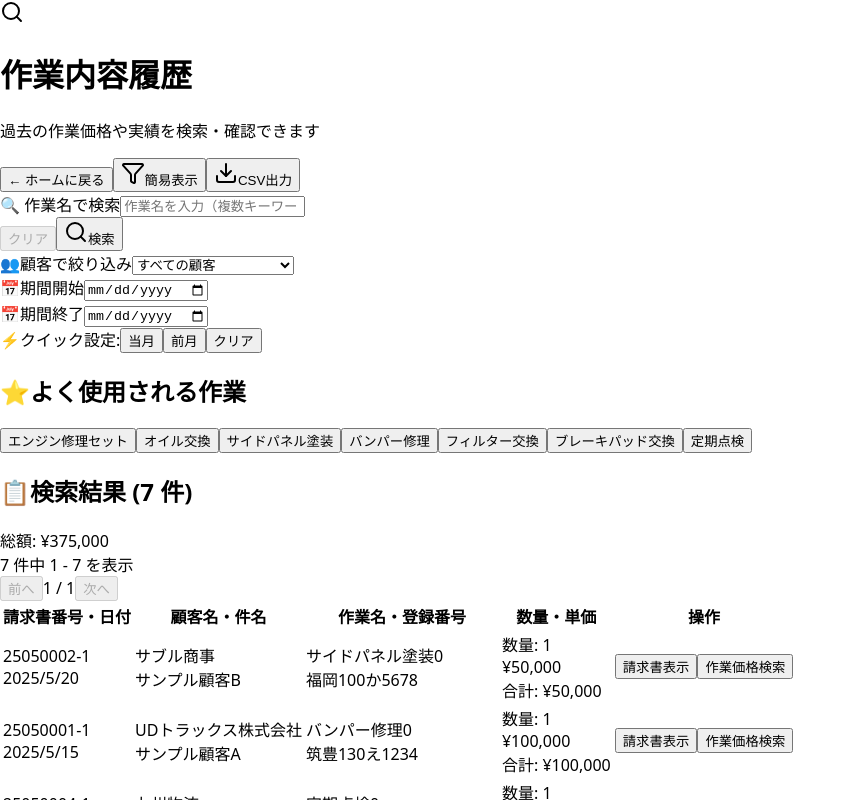
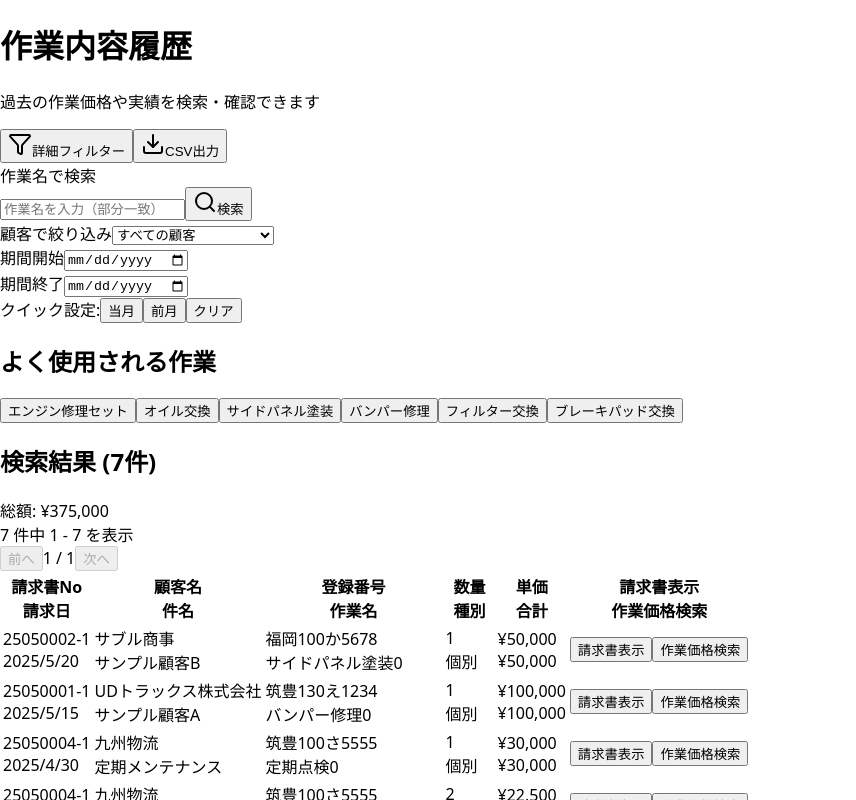
Before and after one commit to TAKA1040/bankincafe, a Next.js app: page /work-history in a window 1280 px wide. Both pictures are taken after a click on the button "詳細フィルター". Shown: the top 800 px of the page, without its empty margins (0-856 px from the left). Built offline with nearby package versions, Linux system fonts and the light colour scheme.

Commit message:
feat: apply professional design improvements to work-history page

```diff
--- a/src/app/work-history/page.tsx
+++ b/src/app/work-history/page.tsx
@@ -420,40 +420,29 @@ export default function WorkHistoryPage() {
 
   return (
     <SecurityWrapper requirePin={true}>
-      <div className="min-h-screen bg-gradient-to-br from-slate-50 via-blue-50 to-indigo-50 p-6">
-        <div className="max-w-7xl mx-auto space-y-8">
+      <div className="min-h-screen bg-gray-50 p-6">
+        <div className="max-w-7xl mx-auto space-y-6">
           {/* ヘッダー */}
-          <div className="bg-white/80 backdrop-blur-sm rounded-2xl shadow-xl border border-white/20 p-8">
+          <div className="bg-white rounded-lg shadow-sm border p-6">
             <div className="flex justify-between items-center">
               <div>
-                <div className="flex items-center gap-3 mb-3">
-                  <div className="w-12 h-12 bg-gradient-to-r from-blue-500 to-indigo-600 rounded-xl flex items-center justify-center">
-                    <Search className="h-6 w-6 text-white" />
-                  </div>
-                  <h1 className="text-4xl font-bold bg-gradient-to-r from-gray-800 to-gray-600 bg-clip-text text-transparent">
-                    作業内容履歴
-                  </h1>
-                </div>
-                <p className="text-gray-600 text-lg">過去の作業価格や実績を検索・確認できます</p>
+                <h1 className="text-3xl font-bold text-gray-900 mb-2">
+                  作業内容履歴
+                </h1>
+                <p className="text-gray-600">過去の作業価格や実績を検索・確認できます</p>
               </div>
               <div className="flex space-x-3">
                 <button
-                  onClick={handleBack}
-                  className="bg-gray-500 text-white px-6 py-3 rounded-xl hover:bg-gray-600 transition-all duration-200 font-medium shadow-lg hover:shadow-xl transform hover:-translate-y-0.5"
-                >
-                  ← ホームに戻る
-                </button>
-                <button
                   onClick={() => setShowAdvancedFilters(!showAdvancedFilters)}
-                  className="bg-indigo-500 text-white px-6 py-3 rounded-xl hover:bg-indigo-600 transition-all duration-200 font-medium shadow-lg hover:shadow-xl transform hover:-translate-y-0.5 flex items-center border border-blue-400/30"
+                  className="bg-gray-600 text-white px-4 py-2 rounded-md hover:bg-gray-700 transition-colors flex items-center"
                 >
                   <Filter className="h-4 w-4 mr-2" />
-                  {showAdvancedFilters ? '簡易表示' : '詳細フィルター'}
+                  詳細フィルター
                 </button>
                 {searchResults.length > 0 && (
                   <button
                     onClick={exportToCSV}
-                    className="bg-emerald-500 text-white px-6 py-3 rounded-xl hover:bg-emerald-600 transition-all duration-200 font-medium shadow-lg hover:shadow-xl transform hover:-translate-y-0.5 flex items-center"
+                    className="bg-green-600 text-white px-4 py-2 rounded-md hover:bg-green-700 transition-colors flex items-center"
                   >
                     <Download className="h-4 w-4 mr-2" />
                     CSV出力
@@ -464,35 +453,25 @@ export default function WorkHistoryPage() {
           </div>
 
           {/* 検索フィルター */}
-          <div className="bg-white/80 backdrop-blur-sm rounded-2xl shadow-xl border border-white/20 p-8">
-            <div className="space-y-6">
+          <div className="bg-white rounded-lg shadow-sm border p-6">
+            <div className="space-y-4">
               {/* 基本検索 */}
-              <div className="flex gap-6">
-                <div className="flex-1">
-                  <label className="block text-sm font-semibold text-gray-700 mb-3">🔍 作業名で検索</label>
+              <div>
+                <label className="block text-sm font-medium text-gray-700 mb-2">作業名で検索</label>
+                <div className="flex gap-3">
                   <input
                     type="text"
                     value={searchKeyword}
                     onChange={(e) => setSearchKeyword(e.target.value)}
-                    placeholder="作業名を入力（複数キーワード対応）"
-                    className="w-full px-6 py-4 bg-white/10 backdrop-blur-sm border-2 border-white/20 rounded-2xl focus:outline-none focus:ring-4 focus:ring-blue-400/30 focus:border-blue-400 transition-all duration-300 text-white font-medium shadow-xl placeholder-blue-200"
+                    placeholder="作業名を入力（部分一致）"
+                    className="flex-1 px-3 py-2 border border-gray-300 rounded-md focus:outline-none focus:ring-2 focus:ring-blue-500 focus:border-blue-500"
                     onKeyDown={(e) => { if (e.key === 'Escape') setSearchKeyword(''); if (e.key === 'Enter') handleSearch() }}
                   />
-                </div>
-                <div className="flex items-end gap-3">
                   <button
-                    onClick={() => { setSearchKeyword(''); setDebouncedKeyword(''); setCurrentPage(1) }}
-                    disabled={!searchKeyword}
-                    className={`px-6 py-4 rounded-2xl border-2 font-bold transition-all duration-300 shadow-xl ${searchKeyword ? 'bg-white/10 text-white border-white/30 hover:bg-white/20 hover:shadow-2xl transform hover:-translate-y-0.5' : 'bg-white/5 text-white/30 border-white/10 cursor-not-allowed'}`}
-                    title="検索キーワードをクリア"
+                    onClick={handleSearch}
+                    className="bg-blue-600 text-white px-6 py-2 rounded-md hover:bg-blue-700 transition-colors flex items-center"
                   >
-                    クリア
-                  </button>
-                  <button
-                    onClick={() => { setCurrentPage(1); handleSearch() }}
-                    className="bg-gradient-to-r from-blue-500 to-indigo-600 text-white px-8 py-4 rounded-2xl hover:from-blue-600 hover:to-indigo-700 transition-all duration-300 font-bold shadow-xl hover:shadow-2xl transform hover:-translate-y-0.5 flex items-center border border-blue-400/30"
-                  >
-                    <Search className="h-5 w-5 mr-2" />
+                    <Search className="h-4 w-4 mr-2" />
                     検索
                   </button>
                 </div>
@@ -500,16 +479,13 @@ export default function WorkHistoryPage() {
 
               {/* 詳細フィルター */}
               {showAdvancedFilters && (
-                <div className="grid grid-cols-1 md:grid-cols-3 gap-8 pt-8 border-t-2 border-white/20">
+                <div className="grid grid-cols-1 md:grid-cols-3 gap-4 pt-4 border-t">
                   <div>
-                    <label className="block text-lg font-bold text-white mb-4 flex items-center">
-                      <span className="text-2xl mr-3">👥</span>
-                      顧客で絞り込み
-                    </label>
+                    <label className="block text-sm font-medium text-gray-700 mb-2">顧客で絞り込み</label>
                     <select
                       value={customerFilter}
                       onChange={(e) => setCustomerFilter(e.target.value)}
-                      className="w-full px-6 py-4 bg-white/10 backdrop-blur-sm border-2 border-white/20 rounded-2xl focus:outline-none focus:ring-4 focus:ring-blue-400/30 focus:border-blue-400 transition-all duration-300 text-white font-medium shadow-xl"
+                      className="w-full px-3 py-2 border border-gray-300 rounded-md focus:outline-none focus:ring-2 focus:ring-blue-500 focus:border-blue-500"
                     >
                       <option value="">すべての顧客</option>
                       {customers.map(customer => (
@@ -520,56 +496,44 @@ export default function WorkHistoryPage() {
                     </select>
                   </div>
                   <div>
-                    <label className="block text-lg font-bold text-white mb-4 flex items-center">
-                      <span className="text-2xl mr-3">📅</span>
-                      期間開始
-                    </label>
+                    <label className="block text-sm font-medium text-gray-700 mb-2">期間開始</label>
                     <input
                       type="date"
                       value={dateFrom}
                       onChange={(e) => setDateFrom(e.target.value)}
-                      className="w-full px-6 py-4 bg-white/10 backdrop-blur-sm border-2 border-white/20 rounded-2xl focus:outline-none focus:ring-4 focus:ring-blue-400/30 focus:border-blue-400 transition-all duration-300 text-white font-medium shadow-xl"
+                      className="w-full px-3 py-2 border border-gray-300 rounded-md focus:outline-none focus:ring-2 focus:ring-blue-500 focus:border-blue-500"
                     />
                   </div>
                   <div>
-                    <label className="block text-lg font-bold text-white mb-4 flex items-center">
-                      <span className="text-2xl mr-3">📅</span>
-                      期間終了
-                    </label>
+                    <label className="block text-sm font-medium text-gray-700 mb-2">期間終了</label>
                     <input
                       type="date"
                       value={dateTo}
                       onChange={(e) => setDateTo(e.target.value)}
-                      className="w-full px-6 py-4 bg-white/10 backdrop-blur-sm border-2 border-white/20 rounded-2xl focus:outline-none focus:ring-4 focus:ring-blue-400/30 focus:border-blue-400 transition-all duration-300 text-white font-medium shadow-xl"
+                      className="w-full px-3 py-2 border border-gray-300 rounded-md focus:outline-none focus:ring-2 focus:ring-blue-500 focus:border-blue-500"
                     />
                   </div>
-                  <div className="md:col-span-3 flex items-center gap-6 pt-6">
-                    <span className="text-lg font-bold text-white flex items-center">
-                      <span className="text-2xl mr-3">⚡</span>
-                      クイック設定:
-                    </span>
-                    <button onClick={setCurrentMonth} className="px-6 py-3 bg-blue-500/20 border-2 border-blue-400/30 text-blue-200 rounded-2xl hover:bg-blue-500/30 hover:border-blue-400/50 transition-all duration-300 font-semibold shadow-xl hover:shadow-2xl transform hover:-translate-y-0.5">当月</button>
-                    <button onClick={setPrevMonth} className="px-6 py-3 bg-orange-500/20 border-2 border-orange-400/30 text-orange-200 rounded-2xl hover:bg-orange-500/30 hover:border-orange-400/50 transition-all duration-300 font-semibold shadow-xl hover:shadow-2xl transform hover:-translate-y-0.5">前月</button>
-                    <button onClick={clearDateRange} className="px-6 py-3 bg-gray-500/20 border-2 border-gray-400/30 text-gray-200 rounded-2xl hover:bg-gray-500/30 hover:border-gray-400/50 transition-all duration-300 font-semibold shadow-xl hover:shadow-2xl transform hover:-translate-y-0.5">クリア</button>
+                  <div className="md:col-span-3 flex items-center gap-3 pt-2">
+                    <span className="text-sm font-medium text-gray-700">クイック設定:</span>
+                    <button onClick={setCurrentMonth} className="px-3 py-1 bg-blue-100 text-blue-700 rounded-md hover:bg-blue-200 transition-colors text-sm">当月</button>
+                    <button onClick={setPrevMonth} className="px-3 py-1 bg-orange-100 text-orange-700 rounded-md hover:bg-orange-200 transition-colors text-sm">前月</button>
+                    <button onClick={clearDateRange} className="px-3 py-1 bg-gray-100 text-gray-700 rounded-md hover:bg-gray-200 transition-colors text-sm">クリア</button>
                   </div>
                 </div>
               )}
             </div>
           </div>
 
-          {/* 作業名候補 */}
+          {/* よく使用される作業 */}
           {!searchKeyword && workSuggestions.length > 0 && (
-            <div className="bg-white/10 backdrop-blur-xl rounded-3xl shadow-2xl border border-white/20 p-10">
-              <h2 className="text-2xl font-bold text-white mb-6 flex items-center">
-                <span className="text-3xl mr-3">⭐</span>
-                よく使用される作業
-              </h2>
-              <div className="flex flex-wrap gap-4">
-                {workSuggestions.map(workName => (
+            <div className="bg-white rounded-lg shadow-sm border p-6">
+              <h2 className="text-lg font-semibold text-gray-900 mb-4">よく使用される作業</h2>
+              <div className="flex flex-wrap gap-2">
+                {workSuggestions.slice(0, 6).map(workName => (
                   <button
                     key={workName}
                     onClick={() => { setCurrentPage(1); selectWorkSuggestion(workName) }}
-                    className="bg-gradient-to-r from-white/20 to-indigo-400/20 backdrop-blur-sm text-blue-100 px-6 py-3 rounded-full hover:from-blue-400/30 hover:to-indigo-400/30 transition-all duration-300 font-semibold shadow-xl hover:shadow-2xl transform hover:-translate-y-1 border border-blue-400/30"
+                    className="bg-blue-100 text-blue-800 px-3 py-1 rounded-full text-sm hover:bg-blue-200 transition-colors"
                   >
                     {workName}
                   </button>
@@ -580,67 +544,79 @@ export default function WorkHistoryPage() {
 
           {/* 統計情報 */}
           {workStats && (
-            <div className="bg-white/10 backdrop-blur-xl rounded-3xl shadow-2xl border border-white/20 p-10">
-              <h2 className="text-2xl font-bold text-white mb-6 flex items-center">
-                <span className="text-3xl mr-3">📊</span>
+            <div className="bg-white rounded-lg shadow-sm border p-6">
+              <h2 className="text-lg font-semibold text-gray-900 mb-4">
                 「{searchKeyword}」の統計情報
               </h2>
-              <div className="grid grid-cols-2 md:grid-cols-4 gap-8">
-                <div className="bg-gradient-to-br from-blue-500/20 to-blue-600/20 backdrop-blur-sm p-8 rounded-3xl border border-blue-400/30 shadow-2xl hover:shadow-3xl transition-all duration-300 transform hover:-translate-y-1">
-                  <div className="text-lg font-bold text-blue-200 mb-2">実施回数</div>
-                  <div className="text-4xl font-black text-white">{workStats.count}</div>
+              <div className="grid grid-cols-2 md:grid-cols-4 gap-4">
+                <div className="bg-blue-50 p-4 rounded-lg">
+                  <div className="text-sm font-medium text-blue-600 mb-1">実施回数</div>
+                  <div className="text-2xl font-bold text-blue-900">{workStats.count}回</div>
                   <div className="text-sm text-blue-300 mt-2">回</div>
                 </div>
-                <div className="bg-gradient-to-br from-emerald-500/20 to-emerald-600/20 backdrop-blur-sm p-8 rounded-3xl border border-emerald-400/30 shadow-2xl hover:shadow-3xl transition-all duration-300 transform hover:-translate-y-1">
-                  <div className="text-lg font-bold text-emerald-200 mb-2">平均単価</div>
-                  <div className="text-3xl font-black text-white">¥{workStats.avgPrice.toLocaleString()}</div>
+                <div className="bg-green-50 p-4 rounded-lg">
+                  <div className="text-sm font-medium text-green-600 mb-1">平均単価</div>
+                  <div className="text-2xl font-bold text-green-900">¥{workStats.avgPrice.toLocaleString()}</div>
                 </div>
-                <div className="bg-gradient-to-br from-orange-500/20 to-orange-600/20 backdrop-blur-sm p-8 rounded-3xl border border-orange-400/30 shadow-2xl hover:shadow-3xl transition-all duration-300 transform hover:-translate-y-1">
-                  <div className="text-lg font-bold text-orange-200 mb-2">価格帯</div>
-                  <div className="text-lg font-bold text-white">
+                <div className="bg-orange-50 p-4 rounded-lg">
+                  <div className="text-sm font-medium text-orange-600 mb-1">価格帯</div>
+                  <div className="text-sm font-bold text-orange-900">
                     ¥{workStats.minPrice.toLocaleString()} 〜 ¥{workStats.maxPrice.toLocaleString()}
                   </div>
                 </div>
-                <div className="bg-gradient-to-br from-purple-500/20 to-purple-600/20 backdrop-blur-sm p-8 rounded-3xl border border-purple-400/30 shadow-2xl hover:shadow-3xl transition-all duration-300 transform hover:-translate-y-1">
-                  <div className="text-lg font-bold text-purple-200 mb-2">総売上</div>
-                  <div className="text-3xl font-black text-white">¥{workStats.totalAmount.toLocaleString()}</div>
+                <div className="bg-purple-50 p-4 rounded-lg">
+                  <div className="text-sm font-medium text-purple-600 mb-1">総売上</div>
+                  <div className="text-2xl font-bold text-purple-900">¥{workStats.totalAmount.toLocaleString()}</div>
                 </div>
               </div>
             </div>
           )}
 
           {/* 検索結果 */}
-          <div className="bg-white/10 backdrop-blur-xl rounded-3xl shadow-2xl border border-white/20 overflow-hidden">
-            <div className="px-10 py-8 border-b-2 border-white/20 bg-gradient-to-r from-blue-500/10 to-indigo-500/10 backdrop-blur-sm">
+          <div className="bg-white rounded-lg shadow-sm border overflow-hidden">
+            <div className="px-6 py-4 border-b bg-gray-50">
               <div className="flex justify-between items-center">
-                <h2 className="text-3xl font-black text-white flex items-center">
-                  <span className="text-3xl mr-4">📋</span>
-                  検索結果 ({searchResults.length} 件)
+                <h2 className="text-lg font-semibold text-gray-900">
+                  検索結果 ({searchResults.length}件)
                 </h2>
                 {searchResults.length > 0 && (
-                  <div className="text-xl font-bold text-emerald-200 bg-emerald-500/20 border-2 border-emerald-400/30 text-emerald-200 rounded-2xl hover:bg-emerald-500/30 hover:border-emerald-400/50 transition-all duration-300 font-semibold shadow-xl hover:shadow-2xl transform hover:-translate-y-0.5 border border-emerald-400/30">
+                  <div className="text-lg font-semibold text-green-600">
                     総額: ¥{searchResults.reduce((sum, result) => sum + result.total, 0).toLocaleString()}
                   </div>
                 )}
               </div>
             </div>
+
             {searchResults.length > 0 && (
-              <div className="px-10 py-6 flex items-center justify-between text-lg text-blue-200 bg-blue-500/10 backdrop-blur-sm border-b border-white/10">
+              <div className="px-6 py-3 flex items-center justify-between text-sm text-gray-600 bg-gray-50 border-b">
                 <div>
-                  <span className="font-bold">{searchResults.length} 件中 {searchResults.length === 0 ? 0 : startIndex + 1} - {endIndex} を表示</span>
+                  {searchResults.length} 件中 {searchResults.length === 0 ? 0 : startIndex + 1} - {endIndex} を表示
                 </div>
-                <div className="flex items-center gap-4">
-                  <button onClick={goPrev} disabled={currentPage <= 1} className={`px-6 py-3 rounded-2xl font-bold transition-all duration-300 shadow-xl ${currentPage <= 1 ? 'bg-white/5 text-white/30 cursor-not-allowed border border-white/10' : 'bg-blue-500 text-white hover:bg-blue-600 hover:shadow-2xl transform hover:-translate-y-0.5 border border-blue-400/30'}`}>前へ</button>
-                  <span className="font-black text-white px-4 text-xl">{currentPage} / {pageCount}</span>
-                  <button onClick={goNext} disabled={currentPage >= pageCount} className={`px-6 py-3 rounded-2xl font-bold transition-all duration-300 shadow-xl ${currentPage >= pageCount ? 'bg-white/5 text-white/30 cursor-not-allowed border border-white/10' : 'bg-blue-500 text-white hover:bg-blue-600 hover:shadow-2xl transform hover:-translate-y-0.5 border border-blue-400/30'}`}>次へ</button>
+                <div className="flex items-center gap-2">
+                  <button
+                    onClick={goPrev}
+                    disabled={currentPage <= 1}
+                    className={`px-3 py-1 rounded text-sm ${currentPage <= 1 ? 'bg-gray-100 text-gray-400 cursor-not-allowed' : 'bg-blue-600 text-white hover:bg-blue-700'}`}
+                  >
+                    前へ
+                  </button>
+                  <span className="px-2">{currentPage} / {pageCount}</span>
+                  <button
+                    onClick={goNext}
+                    disabled={currentPage >= pageCount}
+                    className={`px-3 py-1 rounded text-sm ${currentPage >= pageCount ? 'bg-gray-100 text-gray-400 cursor-not-allowed' : 'bg-blue-600 text-white hover:bg-blue-700'}`}
+                  >
+                    次へ
+                  </button>
                 </div>
               </div>
             )}
+
             {searchResults.length === 0 ? (
-              <div className="p-8 text-center text-gray-500">
+              <div className="p-12 text-center text-gray-500">
                 <Search className="h-12 w-12 mx-auto mb-4 text-gray-300" />
-                <p>該当する作業履歴がありません</p>
-                <p className="text-sm mt-2">検索条件を変更して再度お試しください</p>
+                <p className="text-lg mb-2">該当する作業履歴がありません</p>
+                <p className="text-sm">検索条件を変更して再度お試しください</p>
               </div>
             ) : (
               <div className="overflow-x-auto">
@@ -648,19 +624,22 @@ export default function WorkHistoryPage() {
                   <thead className="bg-gray-50">
                     <tr>
                       <th className="px-6 py-3 text-left text-xs font-medium text-gray-500 uppercase tracking-wider">
-                        請求書番号・日付
+                        請求書No<br />請求日
                       </th>
                       <th className="px-6 py-3 text-left text-xs font-medium text-gray-500 uppercase tracking-wider">
-                        顧客名・件名
+                        顧客名<br />件名
                       </th>
                       <th className="px-6 py-3 text-left text-xs font-medium text-gray-500 uppercase tracking-wider">
-                        作業名・登録番号
+                        登録番号<br />作業名
                       </th>
                       <th className="px-6 py-3 text-left text-xs font-medium text-gray-500 uppercase tracking-wider">
-                        数量・単価
+                        数量<br />種別
                       </th>
                       <th className="px-6 py-3 text-left text-xs font-medium text-gray-500 uppercase tracking-wider">
-                        操作
+                        単価<br />合計
+                      </th>
+                      <th className="px-6 py-3 text-left text-xs font-medium text-gray-500 uppercase tracking-wider">
+                        請求書表示<br />作業価格検索
                       </th>
                     </tr>
                   </thead>
@@ -676,30 +655,33 @@ export default function WorkHistoryPage() {
                           <div className="text-sm text-gray-500">{result.subject}</div>
                         </td>
                         <td className="px-6 py-4">
+                          <div className="text-sm text-gray-500">{result.registration}</div>
                           <div className="text-sm text-gray-900">
                             <span className={searchKeyword && result.work_name.toLowerCase().includes(searchKeyword.toLowerCase()) ? 'bg-yellow-200' : ''}>
                               {result.work_name}
                             </span>
                             {result.is_set && (
-                              <span className="ml-2 inline-flex items-center px-2.5 py-0.5 rounded-full text-xs font-medium bg-purple-100 text-purple-800">
-                                セット
+                              <span className="ml-2 inline-flex items-center px-2 py-0.5 rounded text-xs font-medium bg-purple-100 text-purple-800">
+                                個別
                               </span>
                             )}
                           </div>
-                          <div className="text-sm text-gray-500">{result.registration}</div>
                         </td>
                         <td className="px-6 py-4 whitespace-nowrap">
-                          <div className="text-sm text-gray-900">数量: {result.quantity}</div>
-                          <div className="text-sm font-medium text-green-600">¥{result.unit_price.toLocaleString()}</div>
-                          <div className="text-sm font-bold text-gray-900">合計: ¥{result.total.toLocaleString()}</div>
+                          <div className="text-sm text-gray-900">{result.quantity}</div>
+                          <div className="text-sm text-gray-500">{result.is_set ? 'セット' : '個別'}</div>
+                        </td>
+                        <td className="px-6 py-4 whitespace-nowrap">
+                          <div className="text-sm font-medium text-gray-900">¥{result.unit_price.toLocaleString()}</div>
+                          <div className="text-sm font-bold text-gray-900">¥{result.total.toLocaleString()}</div>
                         </td>
                         <td className="px-6 py-4 whitespace-nowrap text-sm font-medium">
-                          <div className="space-y-2">
-                            <button className="w-full bg-blue-600 text-white px-3 py-1 rounded text-xs hover:bg-blue-700">
+                          <div className="space-y-1">
+                            <button className="w-full bg-blue-600 text-white px-3 py-1 rounded text-xs hover:bg-blue-700 transition-colors">
                               請求書表示
                             </button>
                             <button
-                              className="w-full bg-green-600 text-white px-3 py-1 rounded text-xs hover:bg-green-700"
+                              className="w-full bg-green-600 text-white px-3 py-1 rounded text-xs hover:bg-green-700 transition-colors"
                               onClick={() => { setCurrentPage(1); selectWorkSuggestion(result.work_name) }}
                             >
                               作業価格検索
@@ -713,12 +695,6 @@ export default function WorkHistoryPage() {
               </div>
             )}
           </div>
-
-          {/* フッター */}
-          <div className="mt-8 text-center text-gray-500 text-sm">
-            <p>🔧 鈑金Cafe 作業履歴システム</p>
-            <p>過去の作業実績から適切な価格設定をサポートします</p>
-          </div>
         </div>
       </div>
     </SecurityWrapper>
```
